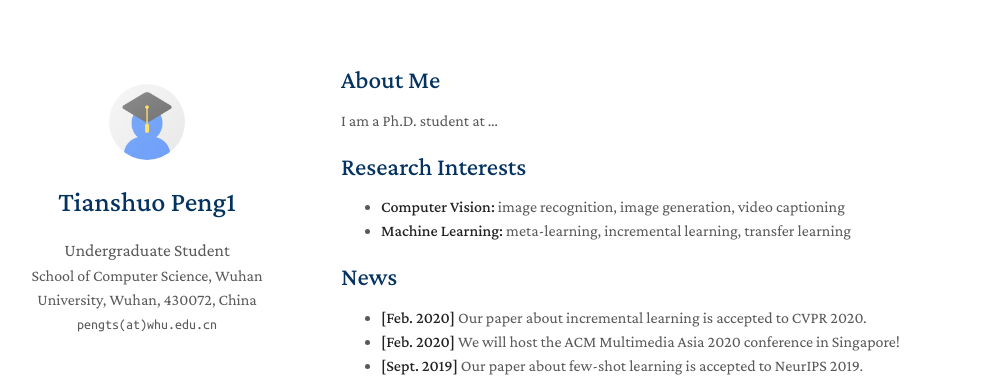
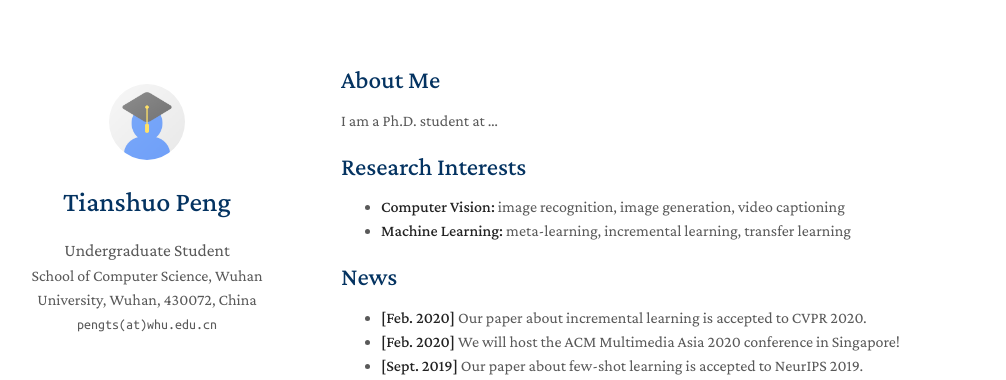
Before and after one commit to pengts/pengts.github.io, a Jekyll site: the page built from index.md, in a window 1280 px wide. Shown: the top 380 px of the page, without its empty margins (129-1135 px from the left). Built offline with Jekyll 4.4.1, drawn with Linux system fonts in a browser that asks for light colours; nearby versions of some CDN libraries; a style sheet for code colours, icons or effects is not loaded; our own code applies the rules of GitHub Pages for plain Markdown files.

Commit message:
Update _config.yml

```diff
--- a/_config.yml
+++ b/_config.yml
@@ -1,5 +1,5 @@
 # Basic Information
-title: Tianshuo Peng1
+title: Tianshuo Peng
 position: Undergraduate Student
 affiliation: School of Computer Science, Wuhan University, Wuhan, 430072, China
 email: pengts(at)whu.edu.cn
```
